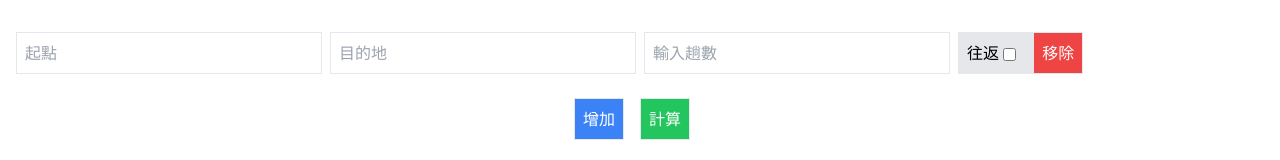
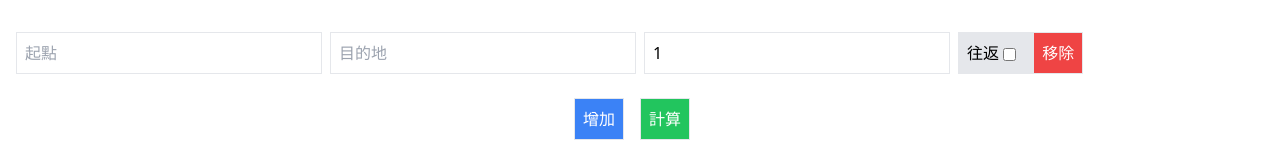
Before and after one commit to tony801015/commuter-tpass-compute-ui, a Vue app: page / in a window 1280 px wide. Shown: the top 160 px of the page. Built offline with nearby package versions, Linux system fonts and the light colour scheme.

Commit message:
fix: Fix trips not reset

```diff
--- a/src/components/MrtCalculator.vue
+++ b/src/components/MrtCalculator.vue
@@ -23,7 +23,7 @@
         <option v-for="station in route.endSuggestions" :value="station.StationName" :key="station.StationSID + '-end'"></option>
       </datalist>
 
-      <input type="number" v-model="trips" placeholder="輸入趟數" class="border p-2 col-span-1">
+      <input type="number" v-model="route.trips" placeholder="輸入趟數" class="border p-2 col-span-1">
 
       <div class="flex">
         <label class="border p-2 bg-gray-200 col-span-1">往返 <input type="checkbox" v-model="route.isRoundTrip" class="align-middle mr-2" /></label>
@@ -49,7 +49,7 @@ export default {
   },
   methods: {
     addRoute() {
-      this.routes.push({ start: '', end: '', isRoundTrip: false, startSuggestions: [], endSuggestions: [] });
+      this.routes.push({ start: '', end: '', isRoundTrip: false, trips: 1, startSuggestions: [], endSuggestions: [] });
     },
     removeRoute(index) {
       this.routes.splice(index, 1);
@@ -69,7 +69,7 @@ export default {
             startStationName: route.start,
             endStationName: route.end,
             isRoundTrip: route.isRoundTrip,
-            trips: this.trips
+            trips: route.trips
           })))
         });
 
```
